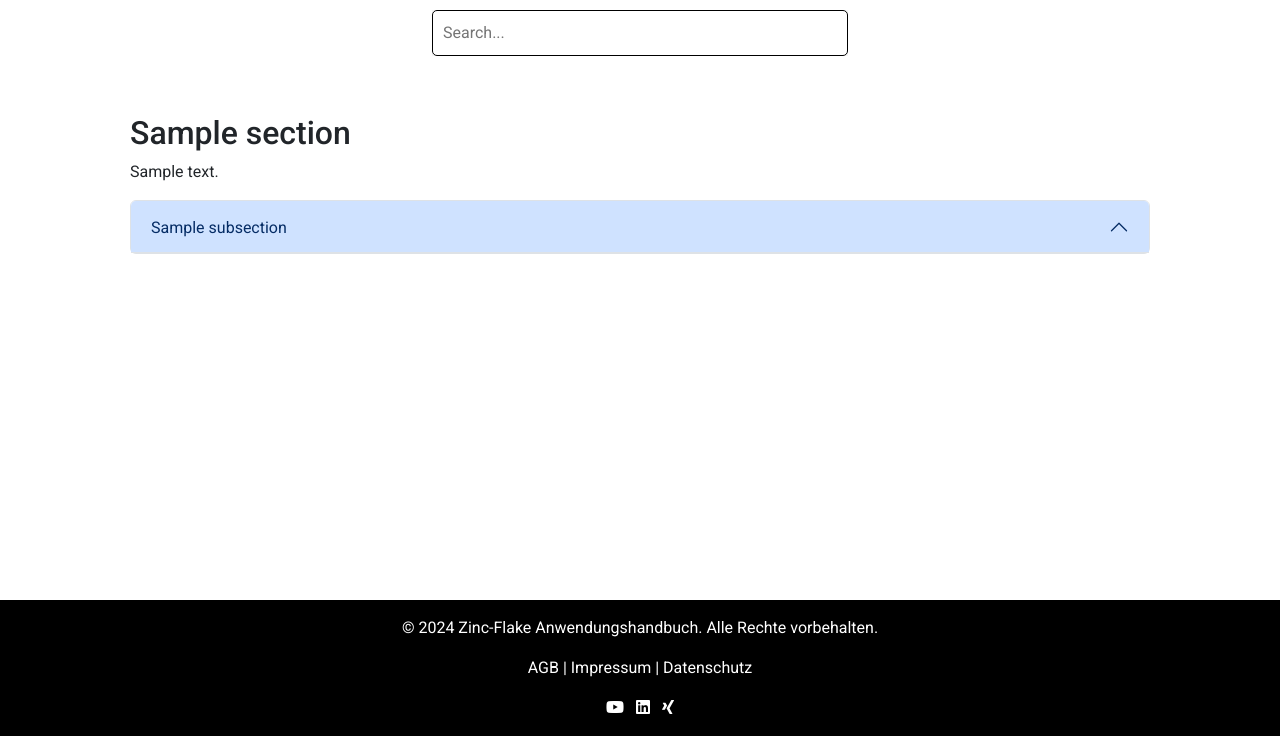
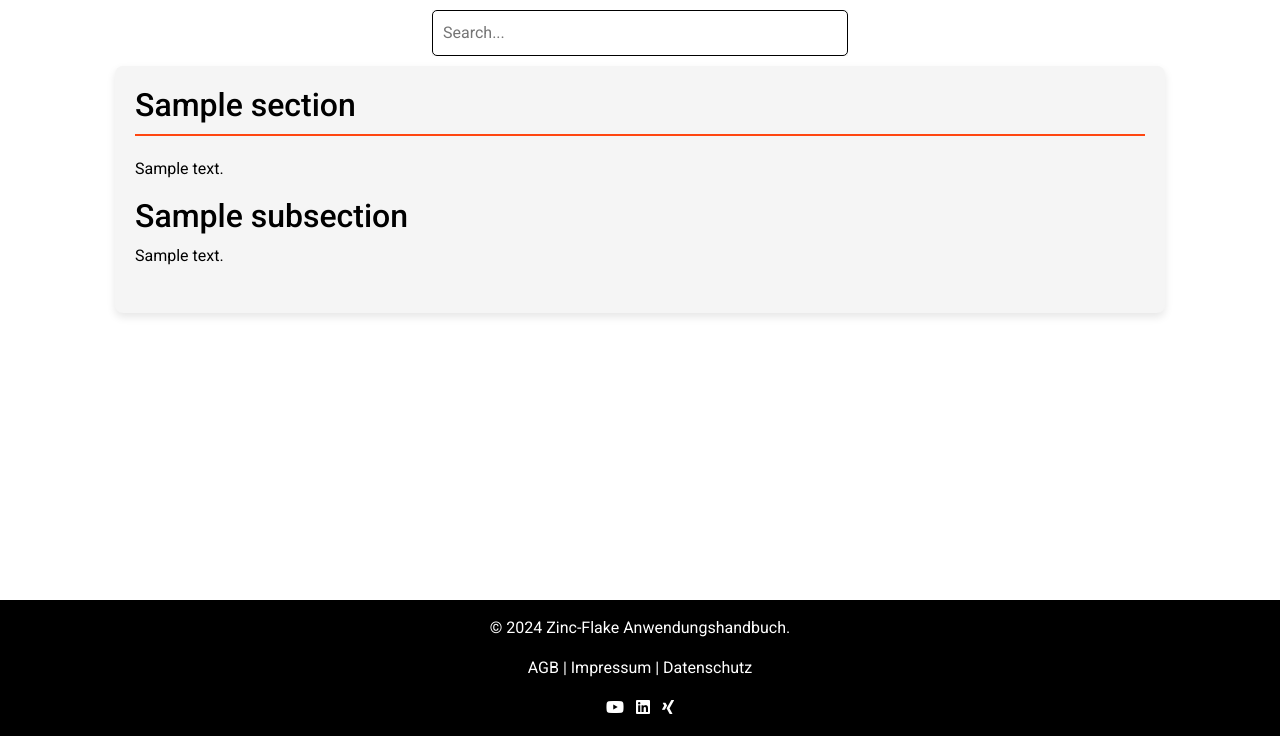
Before and after one commit to OSawani/zinc-flake-coatings-webapp, a Django app: page /manual/section/1/ in a window 1280 px wide. Shown: the part 64-800 px from the top of the page. Run offline with Django 5.2, Linux system fonts and the light colour scheme; tables that the repository leaves empty hold one stand-in row (values such as "Sample post").

Commit message:
feat: adds a new template for section details and adjusts view logic for it

```diff
--- a/manual/templates/manual/guidelines.html
+++ b/manual/templates/manual/guidelines.html
@@ -6,7 +6,7 @@
 {% endblock %}
 {% block content %}
     <section class="guidelines-content">
-        <h1 class="text-center">Leitfaden</h1>
+        <h1>Leitfaden</h1>
         <p>Dörken liefert weltweit an ihre Kunden Produkte zur Herstellung von Mikro-Korrosionsschutz-Schichten.</p>
         <p>Um die gleichbleibende Qualität bei der Applikation und Handhabung sowie der eigentlichen Schutzwirkung bzw. Funktionen der Schichtsysteme sicherzustellen, müssen die Anwender über ein zertifiziertes Managementsystem verfügen. Mindestanforderung ist hier die DIN EN ISO 9001 in der aktuell gültigen Fassung.</p>
         <p>In Bezug auf die Handhabung und Applikation der Dörken-Produkte ist entsprechend des QM-Systems (Qualitätsmanagement) eine Überprüfung des Beschichtungsprozesses sowie aller vorbereitenden bzw. beteiligten Prozesse notwendig.</p>
--- a/manual/templates/manual/intro.html
+++ b/manual/templates/manual/intro.html
@@ -6,7 +6,7 @@
 {% endblock %}
 {% block content %}
 <section class="guidelines-content">
-    <h1 class="text-center">Einleitung</h1>
+    <h1>Einleitung</h1>
     <p>Seit rund 40 Jahren entwickelt und fertigt Dörken Mikroschicht-Korrosionsschutz-Systeme und ist heute europäischer Markt- und Technologieführer im Bereich der Chrom(VI)-freien Zinklamellensysteme. Dahinter steht eine nachhaltige Unternehmensstrategie, die sich auf, aus technologischer Sicht, gleich mehrere Erfolgsfaktoren stützt:</p>
     <div class="accordion" id="introAccordion">
         <div class="accordion-item">
--- a/manual/templates/manual/section_detail.html
+++ b/manual/templates/manual/section_detail.html
@@ -1,25 +1,9 @@
 {% extends 'base.html' %}
 {% block title %}{{ section.title }} - Zinc-Flake Coatings Manual{% endblock %}
 {% block content %}
-<main class="container mt-5">
-    <h2>{{ section.title }}</h2>
+<main class="content-container">
+    <h1>{{ section.title }}</h1>
     <p>{{ section.description|safe }}</p>
-    <div class="accordion" id="subsectionsAccordion">
-        {% for subsection in subsections %}
-        <div class="accordion-item">
-            <h2 class="accordion-header" id="heading{{ forloop.counter }}">
-                <button class="accordion-button" type="button" data-bs-toggle="collapse" data-bs-target="#collapse{{ forloop.counter }}" aria-expanded="true" aria-controls="collapse{{ forloop.counter }}">
-                    {{ subsection.title }}
-                </button>
-            </h2>
-            <div id="collapse{{ forloop.counter }}" class="accordion-collapse collapse" aria-labelledby="heading{{ forloop.counter }}" data-bs-parent="#subsectionsAccordion">
-                <div class="accordion-body">
-                    <p>{{ subsection.content|safe }}</p>
-                    <a href="{% url 'subsection_detail' subsection.id %}" class="btn btn-primary">View Details</a>
-                </div>
-            </div>
-        </div>
-        {% endfor %}
-    </div>
+    {% include 'manual/subsection_recursive.html' with subsections=subsections level=2 %}
 </main>
 {% endblock %}
--- a/manual/templates/manual/section_list.html
+++ b/manual/templates/manual/section_list.html
@@ -7,7 +7,7 @@
 {% endblock %}
 {% block content %}
 <section class="content">
-    <h1 class="text-center">Sections</h1>
+    <h1>Handbuchkapitel</h1>
     <div class="accordion" id="sectionsAccordion">
         {% for section in sections %}
             <div class="accordion-item">
@@ -27,8 +27,8 @@
                     <div class="accordion-body">
                         <p>{{ section.description|safe }}</p>
                         <ul class="list-group">
-                            {% for subsection in section.subsections %}
-                                <li class="list-group">{{ subsection.title }}</li>
+                            {% for subsection in section.subsections.all|dictsort:"title" %}
+                                <a href="{% url 'section_detail' subsection.section.id %}#subsection-{{ subsection.id }}">{{ subsection.title }}</a>
                             {% endfor %}
                         </ul>
                     </div>
--- /dev/null
+++ b/manual/templates/manual/subsection_recursive.html
@@ -0,0 +1,12 @@
+{% for subsection in subsections %}
+<section class="mb-4">
+    <a id="subsection-{{ subsection.id }}" class="section-anchor"></a>
+    <h{{ level }}>{{ subsection.title }}</h{{ level }}>
+    <p>{{ subsection.content|safe }}</p>
+    {% with next_level=level|add:1 %}
+        {% if subsection.sub_sections.all %}
+            {% include 'manual/subsection_recursive.html' with subsections=subsection.sub_sections.all level=next_level %}
+        {% endif %}
+    {% endwith %}
+</section>
+{% endfor %}
--- a/manual/views.py
+++ b/manual/views.py
@@ -23,7 +23,8 @@ def section_list(request):
         user=request.user, section__in=sections).values_list(
         'section_id', flat=True) if request.user.is_authenticated else []
     for section in sections:
-        section.subsections = Subsection.objects.filter(section=section)
+        section.subsections = Subsection.objects.filter(
+            section=section).order_by('title')
     return render(request, 'manual/section_list.html',
                   {
                       'sections': sections,
@@ -96,7 +97,9 @@ def subsection_detail(request, subsection_id):
 
 def section_detail(request, section_id):
     section = get_object_or_404(Section, id=section_id)
-    subsections = Subsection.objects.filter(section=section)
+    subsections = Subsection.objects.filter(
+        section=section, parent__isnull=True).order_by(
+        'title').prefetch_related('sub_sections')
     return render(request, 'manual/section_detail.html', {
         'section': section,
         'subsections': subsections,
--- a/static/css/styles.css
+++ b/static/css/styles.css
@@ -356,3 +356,33 @@ footer a:hover {
 .subsection-title {
     color: #6c757d;
 }
+
+.section-anchor {
+    display: block;
+    position: relative;
+    top: -80px; /* Offset for fixed navbar */
+    visibility: hidden;
+}
+
+.content-container {
+    font-family: 'Roboto', sans-serif;
+    line-height: 1.6;
+    color: var(--primary-color);
+    background-color: var(--background-gray);
+    padding: 20px;
+    border-radius: 8px;
+    box-shadow: 0 4px 8px rgba(0, 0, 0, 0.1);
+}
+
+.content-container h1 {
+    font-size: 2em;
+    margin-bottom: 20px;
+    color: var(--primary-color);
+    border-bottom: 2px solid var(--highlight-color);
+    padding-bottom: 10px;
+}
+
+.content-container p {
+    margin-bottom: 15px;
+    color: var(--primary-color);
+}
--- a/templates/base.html
+++ b/templates/base.html
@@ -84,7 +84,7 @@
         <!-- Footer -->
         <footer class="p-3">
             <div class="container text-center">
-                <p>&copy; 2024 Zinc-Flake Anwendungshandbuch. Alle Rechte vorbehalten.</p>
+                <p>&copy; 2024 Zinc-Flake Anwendungshandbuch.</p>
                 <p>
                     <a href="https://www.doerken.com/de/de/agb">AGB</a> |
                     <a href="https://www.doerken.com/de/de/impressum">Impressum</a> |
```
